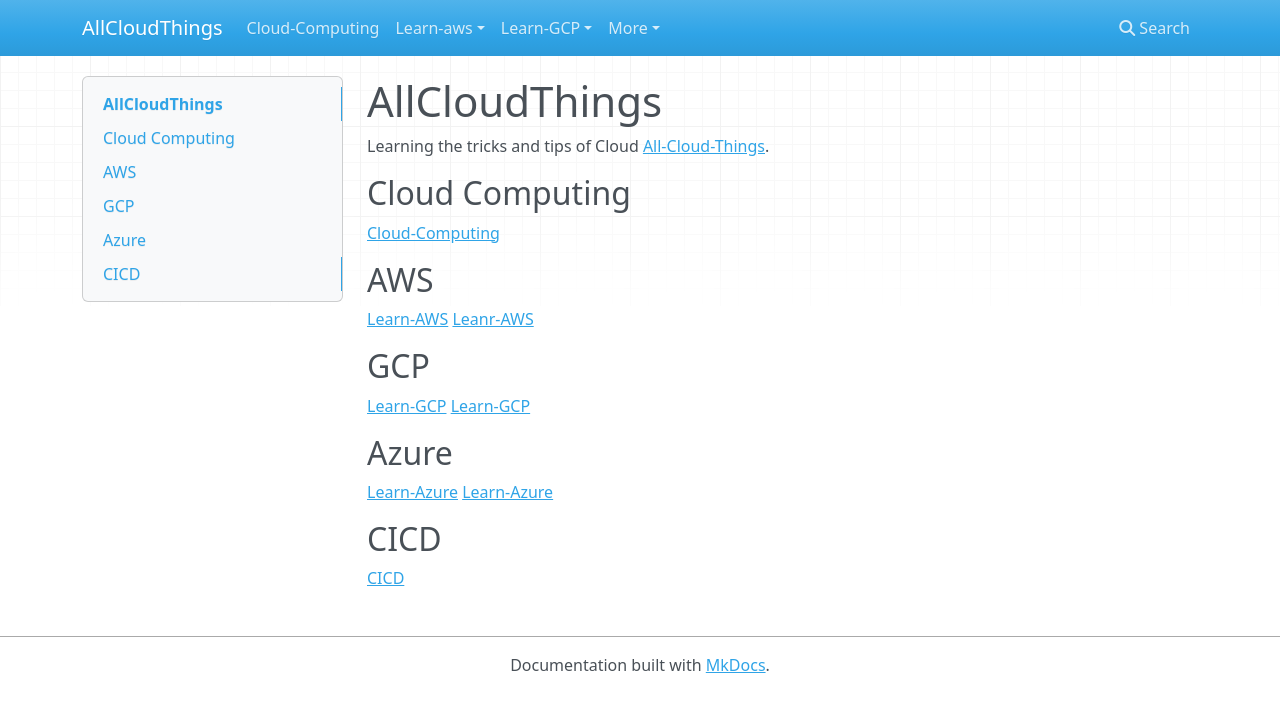
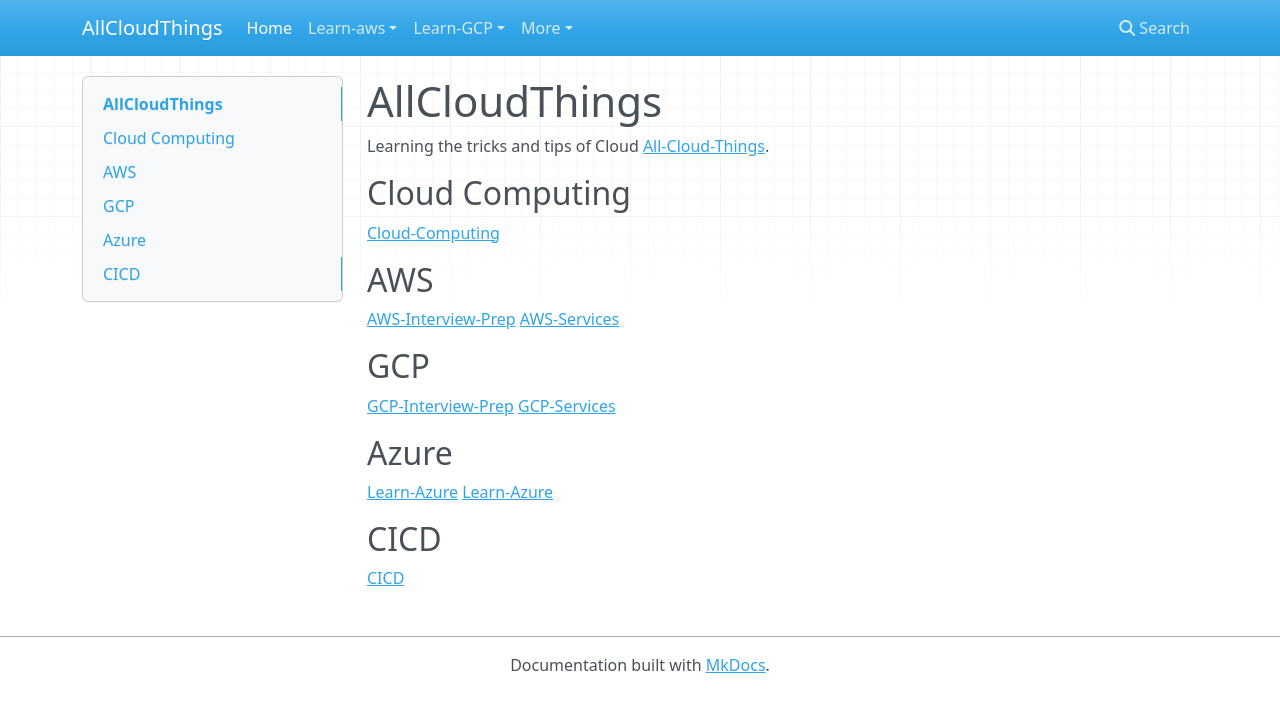
Before and after one commit to rxc3050/AllCloudThings, an MkDocs documentation site: the page built from docs/index.md, in a window 1280 px wide. Shown: the top 712 px of the page. Built offline with MkDocs 1.6.1, drawn with Linux system fonts in a browser that asks for light colours; nearby versions of some CDN libraries.

Commit message:
update path and workflows

```diff
--- a/docs/index.md
+++ b/docs/index.md
@@ -7,19 +7,19 @@
 [Cloud-Computing](cloud-computing.md)
 ## AWS
 
-[Learn-AWS](learn-aws/aws-interview-prep.md)
-[Leanr-AWS](learn-aws/aws-services.md)
+[AWS-Interview-Prep](cloud-providers/learn-aws/aws-interview-prep.md)
+[AWS-Services](cloud-providers/learn-aws/aws-services.md)
 
 ## GCP
 
-[Learn-GCP](learn-gcp/gcp-interview-prep.md)
-[Learn-GCP](learn-gcp/gcp-services.md)
+[GCP-Interview-Prep](cloud-providers/learn-gcp/gcp-interview-prep.md)
+[GCP-Services](cloud-providers/learn-gcp/gcp-services.md)
 
 ## Azure
 
-[Learn-Azure](learn-azure/azure-interview-prep.md)
-[Learn-Azure](learn-azure/azure-services.md)
+[Learn-Azure](cloud-providers/learn-azure/azure-interview-prep.md)
+[Learn-Azure](cloud-providers/learn-azure/azure-services.md)
 
 ## CICD
 
-[CICD](what-is-jenkins.md)
+[CICD](more/ci-cd/what-is-jenkins.md)
--- a/mkdocs.yaml
+++ b/mkdocs.yaml
@@ -1,23 +1,27 @@
 site_name: AllCloudThings
 
 nav:
-  # - Home: index.md
-  - Cloud-Computing: cloud-computing.md
+  - Home: index.md
+  # - Cloud-Computing: cloud-computing.md
 
+# #Cloud-Providers
 # AWS Related Docs
   - Learn-aws:
     - AWS-Interview-Prep: cloud-providers/learn-aws/aws-interview-prep.md
     - AWS-Services: cloud-providers/learn-aws/aws-services.md
 
 
+# GCP Related Docs
   - Learn-GCP:
     - GCP-Interview-Prep: cloud-providers/learn-gcp/gcp-interview-prep.md
     - GCP-Services: cloud-providers/learn-gcp/gcp-services.md
+
 
 # # Azure Related Docs
 #   - Learn-Azure:
 #     - Azure-Interview-Prep: cloud-providers/learn-azure/azure-interview-prep.md
 #     - Azure-Services: cloud-providers/learn-azure/azure-services.md
+
 
 # CI-CD || Observability || Security || Tools
   - More:
@@ -31,6 +35,7 @@
     - Tools:
       - List-of-Tools: More/Tools/List-of-Useful-Tools-Services.md
 
+
 # # Infra-As-Code Tools and More
 #   - Infra-as-Code:
 #       - Infra-as-Code: infra-as-code/infra-as-code.md
```
Also changed, not shown: 1 other file.
